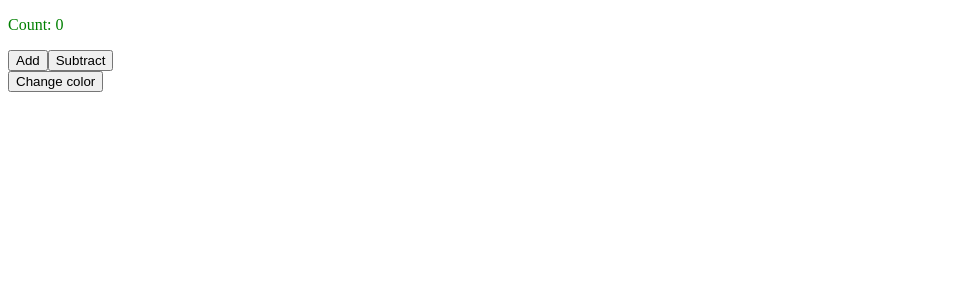
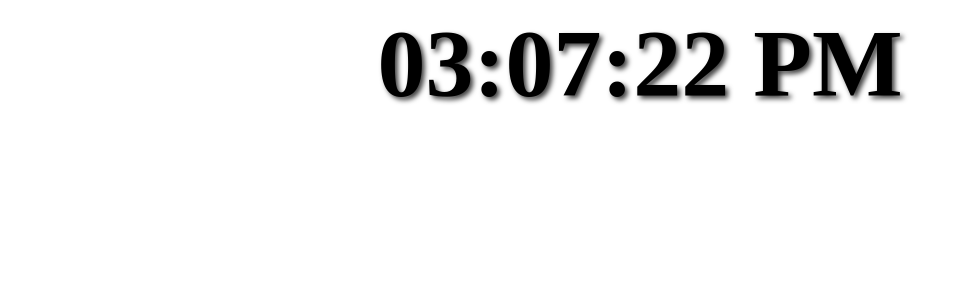
Before and after one commit to lemonnaid/React-Js, a React (Vite) app in the folder my-react-app/: page / in a window 1280 px wide. Shown: the top 300 px of the page, without its empty margins (0-961 px from the left). Built offline with nearby package versions, Linux system fonts and the light colour scheme.

Commit message:
digi clock

```diff
--- a/my-react-app/src/App.jsx
+++ b/my-react-app/src/App.jsx
@@ -12,6 +12,7 @@ import ColorPicker from "./ColorPicker";
 import MyComponents from "./updateArray";
 import TodoList from "./TodoList";
 import EffectComp from "./effect";
+import Clock from "./Clock";
 
 
 
@@ -32,14 +33,15 @@ function App() {
      <Counter/> */}
 
      {/* <Count/> */}
+
      {/* <Colors/> */}
 
      {/* <MyComponent/> */}
      {/* <ColorPicker/> */}
       {/* <MyComponents/> */}
       {/* <TodoList/> */}
-    <EffectComp/>
-
+    {/* <EffectComp/> */}
+      <Clock/>
     </>
   );
 }
--- /dev/null
+++ b/my-react-app/src/Clock.jsx
@@ -0,0 +1,38 @@
+import React, { useState, useEffect } from 'react';
+
+function Clock() {
+  const [time, setTime] = useState(new Date());
+
+  useEffect(() => {
+    const intervalId = setInterval(() => {
+      setTime(new Date());
+    }, 1000);
+
+    return () => clearInterval(intervalId);
+  }, []);
+
+  function formatTime() {
+    let hours = time.getHours();
+    const minutes = time.getMinutes();
+    const seconds = time.getSeconds();
+    const meridiem = hours >= 12 ? 'PM' : 'AM';
+
+    hours = hours % 12 || 12;
+
+    return `${p(hours)}:${p(minutes)}:${p(seconds)} ${meridiem}`;
+  }
+
+  function p(number) {
+    return (number < 10 ? '0' : '') + number;
+  }
+
+  return (
+    <div className='clock-container'>
+      <div className='clock'>
+        <span>{formatTime()}</span>
+      </div>
+    </div>
+  );
+}
+
+export default Clock;
--- a/my-react-app/src/index.scss
+++ b/my-react-app/src/index.scss
@@ -64,3 +64,14 @@
     }
    }
 }
+
+.clock-container{
+
+
+  .clock{
+    font-size: 6rem;
+    font-weight: bold;
+    text-shadow: 3px 3px 5px hsla(0, 0%, 0%, 0.75);
+    text-align: center;
+  }
+}
```
